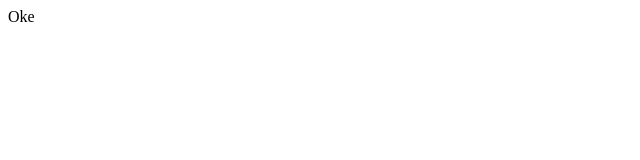
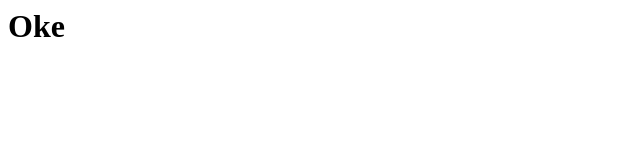
Before and after one commit to babiglowing/aristocaesar.github.io, a plain HTML site: page index.html in a window 1280 px wide. Shown: the whole page, without its empty margins (0-640 px from the left). Drawn offline with Linux system fonts and the light colour scheme.

Commit message:
Update index.html

```diff
--- a/index.html
+++ b/index.html
@@ -1 +1 @@
-<p>Oke</p>
+<h1>Oke</h1>
```
